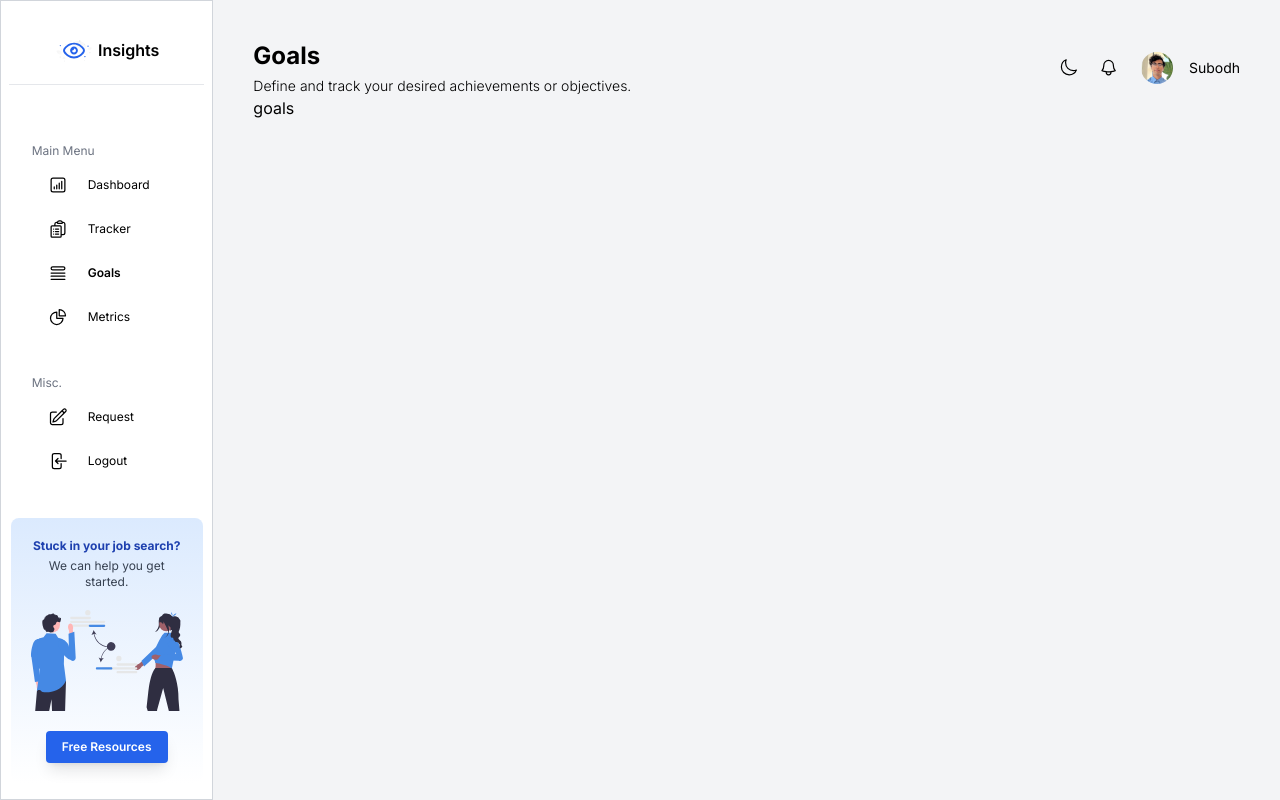
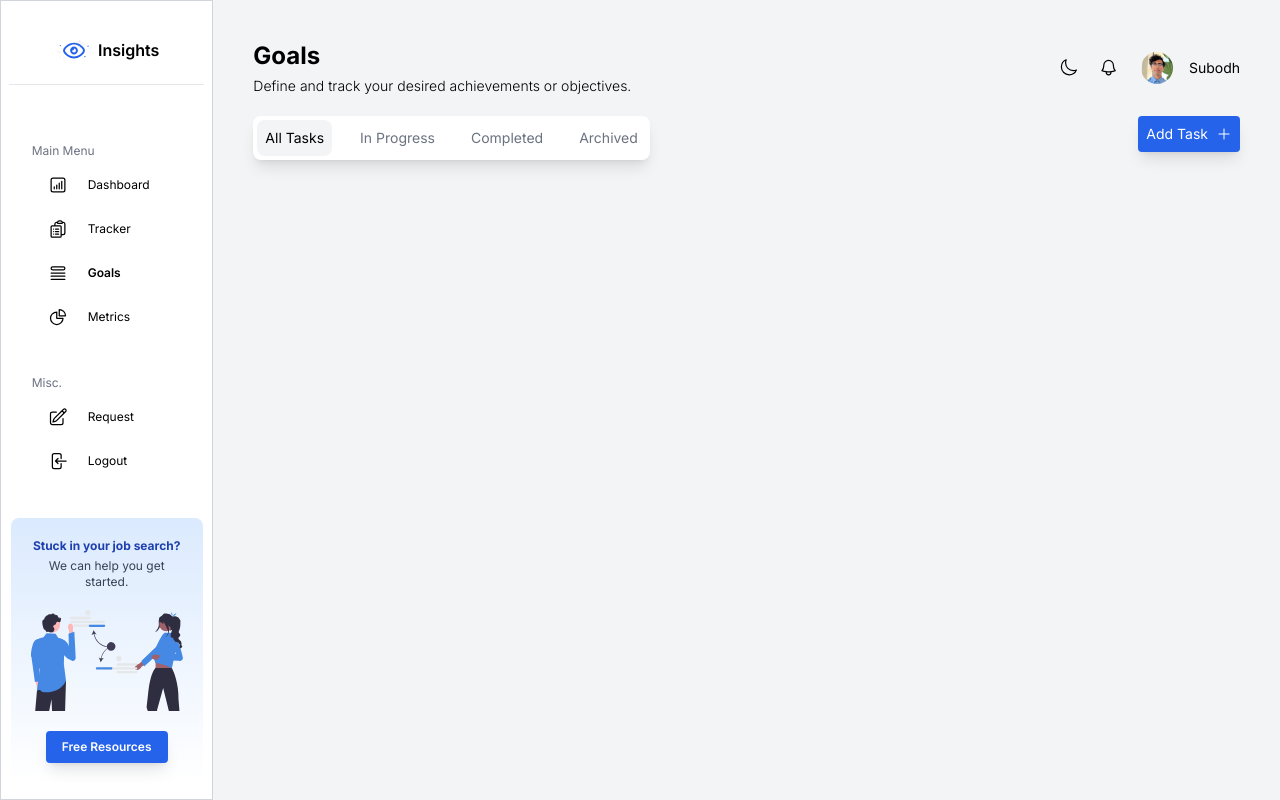
Before and after one commit to skhanal5/Insights, a Next.js app in the folder crud-app/app-tracker/: page /goals in a window 1280 px wide. Built offline with nearby package versions, Linux system fonts and the light colour scheme.

Commit message:
Started goal/tasks implementation

```diff
--- /dev/null
+++ b/crud-app/app-tracker/app/goals/components/AddTask.js
@@ -0,0 +1,13 @@
+import { PlusIcon } from "@heroicons/react/24/outline";
+export default function AddTask() {
+  return (
+    <div>
+      <button className="flex p-2 justify-center items-center h-full bg-blue-600 hover:bg-blue-500 shadow-lg text-white text-sm rounded">
+        Add Task
+        <span>
+          <PlusIcon className="h-4 w-4 ml-2"></PlusIcon>
+        </span>
+      </button>
+    </div>
+  );
+}
--- /dev/null
+++ b/crud-app/app-tracker/app/goals/components/TabCell.js
@@ -0,0 +1,8 @@
+
+export default function TabCell({tabName, active, onClick}) {
+    return (
+        <div className={`p-2 text-sm hover:cursor-pointer rounded-lg ${active ? "bg-gray-100" : "bg-white"} ${active ? "text-black" : "text-gray-500"}`}  onClick={onClick}>
+            {tabName}
+        </div>
+    )
+}
--- /dev/null
+++ b/crud-app/app-tracker/app/goals/components/TabView.js
@@ -0,0 +1,25 @@
+'use client'
+
+import TabCell from "./TabCell"
+
+import { useState } from "react"
+
+export default function TabView() {
+
+    const tabs = [
+        { id: 1, title: 'All Tasks', content: 'This is the content of tab 1.' },
+        { id: 2, title: 'In Progress', content: 'This is the content of tab 2.' },
+        { id: 3, title: 'Completed', content: 'This is the content of tab 3.' },
+        { id: 4, title: 'Archived', content: 'This is the content of tab 3.' },
+    ]
+
+    const [activeTab, setActiveTab] = useState(tabs[0]);
+
+    return (
+        <div className="flex gap-5 p-1 bg-white shadow-lg rounded-lg">
+          {tabs.map((tab) => (
+            <TabCell key={tab.id} active={activeTab.id == tab.id} tabName={tab.title} onClick={() => setActiveTab(tab)}></TabCell>
+          ))}
+        </div>
+    )
+}
--- /dev/null
+++ b/crud-app/app-tracker/app/goals/components/TaskHeader.js
@@ -0,0 +1,15 @@
+import TabView from "./TabView";
+import AddTask from "./AddTask";
+
+export default function TaskHeader() {
+  return (
+    <div className="flex justify-between w-full mt-5">
+      <div>
+        <TabView></TabView>
+      </div>
+      <div>
+        <AddTask></AddTask>
+      </div>
+    </div>
+  );
+}
--- a/crud-app/app-tracker/app/goals/page.js
+++ b/crud-app/app-tracker/app/goals/page.js
@@ -1,7 +1,9 @@
+import TaskHeader from "./components/TaskHeader";
+
 export default function Goals() {
-    return(
-        <div>
-            goals
-        </div>
-    )
+  return (
+    <div className="flex flex-col h-[calc(80vh)]">
+        <TaskHeader></TaskHeader>
+    </div>
+  );
 }
--- a/crud-app/app-tracker/app/tracker/page.js
+++ b/crud-app/app-tracker/app/tracker/page.js
@@ -3,7 +3,7 @@ import Table from "./components/Table";
 
 export default function Tracker() {
   return (
-    <div className="flex flex-col h-[calc(80vh)] justify-center items-center">
+    <div className="flex flex-col h-[calc(80vh)]">
       <Tools></Tools>
       <Table></Table>
     </div>
```
